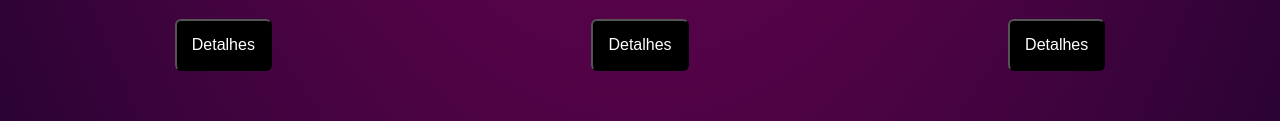
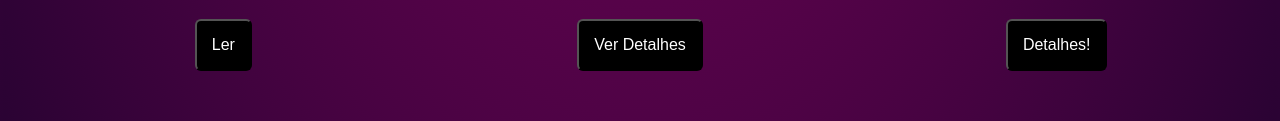
Before and after one commit to Barreto0620/Web_Standards, a plain HTML site: page Projeto P.I/index.html in a window 1280 px wide. Shown: the part 2711-2832 px from the top of the page. Drawn offline with Linux system fonts and the light colour scheme.

Commit message:
Alterações nos botões

```diff
--- a/Projeto P.I/index.html
+++ b/Projeto P.I/index.html
@@ -60,7 +60,7 @@
             <img src="img/fama_1.jpg" alt="Açai servido em um copo de 700ml">
             <div class="paragrafo-1">
                 <div class="button">
-                    <a href="#"><button>Detalhes</button></a>
+                    <a href="#"><button>Ler</button></a>
                 </div>
             </div>
         </i>
@@ -68,7 +68,7 @@
             <img src="img/fama_2.jpg" alt="Taça de açai">
             <div class="paragrafo-1">
                 <div class="button">
-                    <a href="#"><button>Detalhes</button></a>
+                    <a href="#"><button>Ver Detalhes</button></a>
                 </div>
             </div>
         </i>
@@ -76,7 +76,7 @@
             <img src="img/fama_3.jpg" alt="Pote de açai com acompanhamentos">
             <div class="paragrafo-1">
                 <div class="button">
-                    <a href="#"><button>Detalhes</button></a>
+                    <a href="#"><button>Detalhes!</button></a>
                 </div>
             </div>
         </i>
```
